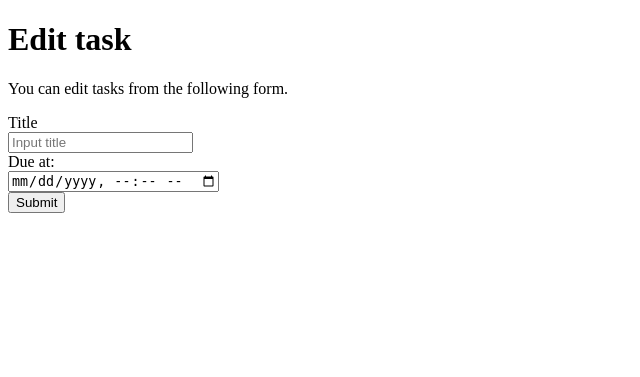
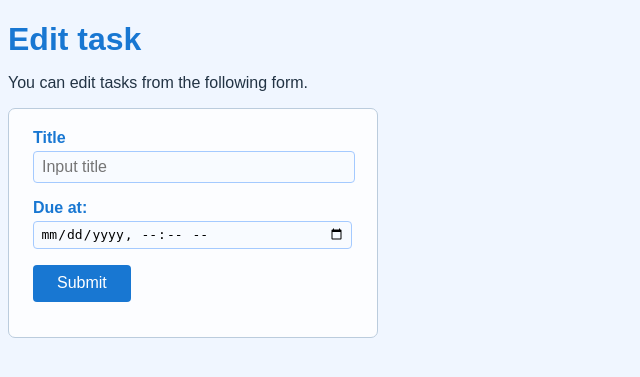
Before and after one commit to s1f102401955/django-test-exercise, a Django app: template todo/templates/todo/edit.html in a window 1280 px wide. Shown: the top 377 px of the page, without its empty margins (0-640 px from the left). Run offline with Django 5.2, Linux system fonts and the light colour scheme; the template is opened without the code that fills it, so the values that code supplies are empty.

Commit message:
edit画面のcssを追加

```diff
--- /dev/null
+++ b/todo/static/todo/css/edit.css
@@ -0,0 +1,52 @@
+body {
+  background: #f0f6ff;
+  color: #234;
+  font-family: sans-serif;
+}
+h1 {
+  color: #1877d2;
+  margin-bottom: .5em;
+}
+label {
+  color: #1877d2;
+  font-weight: bold;
+}
+form {
+  background: #ffffffcc;
+  border: 1px solid #bcd;
+  border-radius: 7px;
+  max-width: 370px;
+  padding: 1.2em 1.5em;
+  box-sizing: border-box;
+}
+div {
+  margin-bottom: 1em;
+}
+input[type="text"], input[type="datetime-local"] {
+  width: 95%;
+  border: 1px solid #a4caff;
+  border-radius: 4px;
+  padding: .35em .5em;
+  font-size: 1em;
+  margin-top: .3em;
+  background: #f8fbff;
+}
+input:focus {
+  outline: 2px solid #1877d2;
+}
+button[type="submit"] {
+  background: #1877d2;
+  color: #fff;
+  border: none;
+  border-radius: 4px;
+  padding: .6em 1.5em;
+  font-size: 1em;
+  cursor: pointer;
+  transition: background 0.2s;
+}
+button[type="submit"]:hover {
+  background: #0b3c91;
+}
+p {
+  margin-bottom: 1em;
+}
--- a/todo/templates/todo/edit.html
+++ b/todo/templates/todo/edit.html
@@ -6,6 +6,7 @@
     <title>To Do Application</title>
     <meta charset="UTF-8">
     <meta name="author" content="INIAD">
+    <link href="{% static 'todo/css/edit.css' %}" rel="stylesheet">
   </head>
 
   <body>
```
